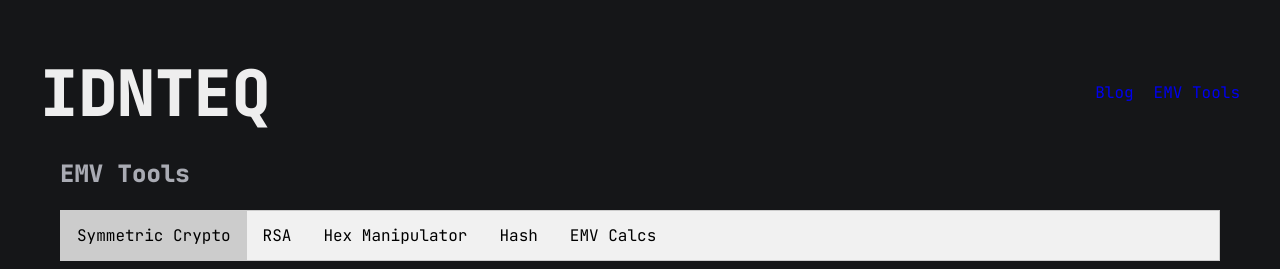
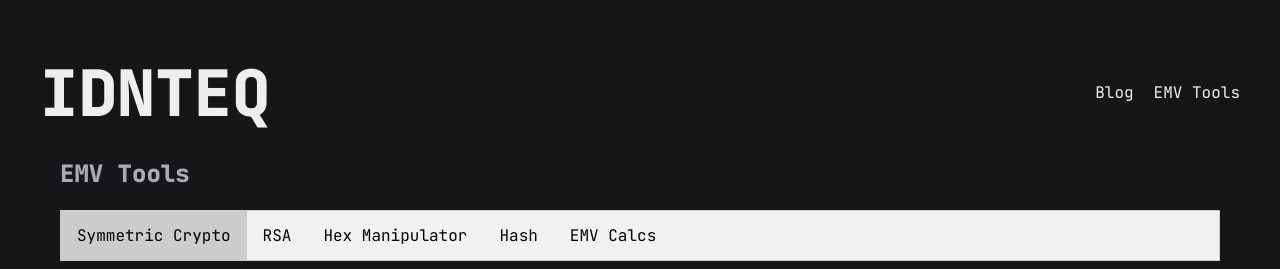
Before and after one commit to lsadehaan/lsadehaan.github.io, a Jekyll site: the page built from emvtools.md, in a window 1280 px wide. Shown: the top 269 px of the page. Built offline with Jekyll 4.4.1, drawn with Linux system fonts in a browser that asks for light colours.

Commit message:
links change

```diff
--- a/assets/css/blog.css
+++ b/assets/css/blog.css
@@ -176,3 +176,11 @@ main {
     font-size: 1rem;
   }
 }
+
+.site-nav a {
+  color: var(--white-1);
+  transition: color 0.2s;
+}
+.site-nav a:hover {
+  color: cyan;
+}
```
Also changed, not shown: assets/css/post.css (+9 -1 lines).
